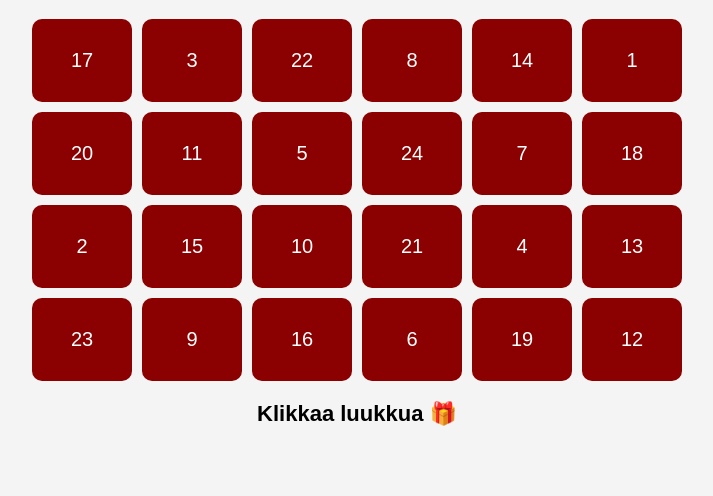
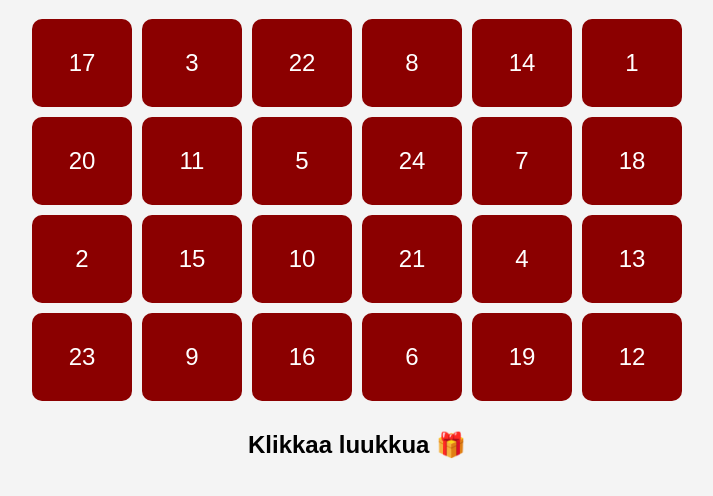
Before and after one commit to Bamrit03/JOULUKALENTERI, a plain HTML site: page index.html in a window 1280 px wide. Shown: the part 62-558 px from the top of the page, without its empty margins (283-996 px from the left). Drawn offline with Linux system fonts and the light colour scheme.

Commit message:
Refactor CSS styles for body and elements
Adjusted text alignment, margins, and font sizes for better styling.

```diff
--- a/css/style.css
+++ b/css/style.css
@@ -1,6 +1,6 @@
 body{
+    font-family:Arial,sans-serif;
     text-align:center;
-    font-family:Arial,sans-serif;
     background:#f4f4f4;
 }
 
@@ -13,15 +13,17 @@ h1{
     grid-template-columns:repeat(6,100px);
     gap:10px;
     justify-content:center;
+    margin-top:20px;
 }
 
 .door{
     background:darkred;
     color:white;
+    font-size:24px;
     padding:30px;
     border-radius:10px;
     cursor:pointer;
-    font-size:20px;
+    transition:0.3s;
 }
 
 .door:hover{
@@ -33,7 +35,7 @@ h1{
 }
 
 #message{
-    margin-top:20px;
-    font-size:22px;
+    margin-top:30px;
+    font-size:24px;
     font-weight:bold;
 }
```
